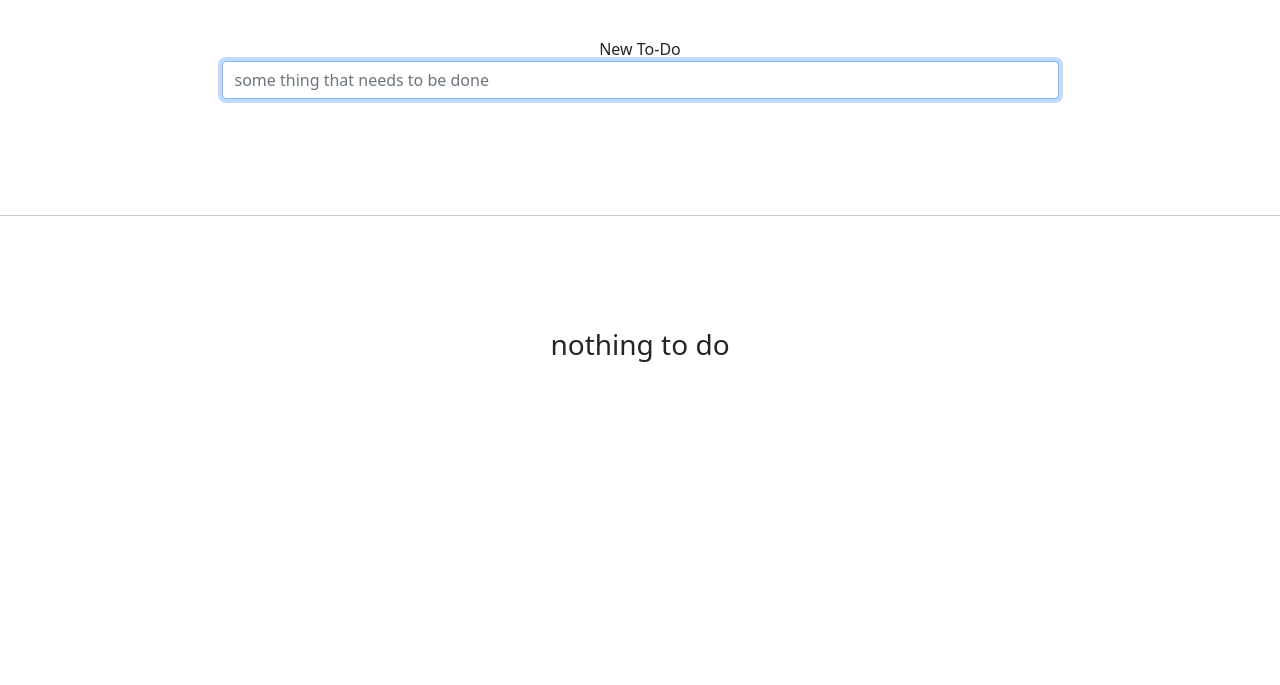
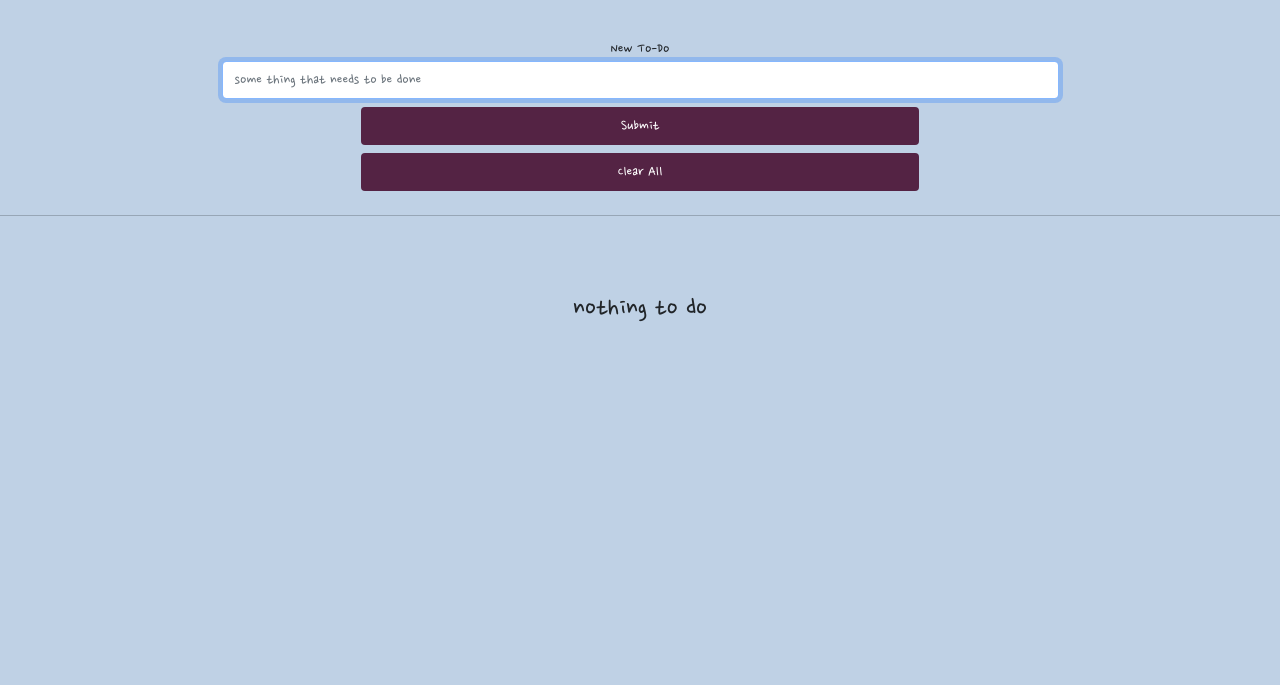
Before and after one commit to Nelson-Delpozo/to-do-list, a plain HTML site: page index.html in a window 1280 px wide. Shown: the part 115-800 px from the top of the page. Drawn offline with nearby package versions, Linux system fonts and the light colour scheme; the site is published under a folder, as on GitHub Pages, so addresses that start at the root find nothing.

Commit message:
linking stylesheet

```diff
--- a/index.html
+++ b/index.html
@@ -8,7 +8,7 @@
     <!-- Bootstrap CSS -->
     <link href="https://cdn.jsdelivr.net/npm/bootstrap@5.1.3/dist/css/bootstrap.min.css" rel="stylesheet"
           integrity="sha384-1BmE4kWBq78iYhFldvKuhfTAU6auU8tT94WrHftjDbrCEXSU1oBoqyl2QvZ6jIW3" crossorigin="anonymous">
-    <link href="/css/to-do-list.css" rel="stylesheet">
+    <link href="css/to-do-list.css" rel="stylesheet">
     <link rel="preconnect" href="https://fonts.googleapis.com">
     <link rel="preconnect" href="https://fonts.gstatic.com" crossorigin>
     <link href="https://fonts.googleapis.com/css2?family=Nanum+Pen+Script&display=swap" rel="stylesheet">
```
